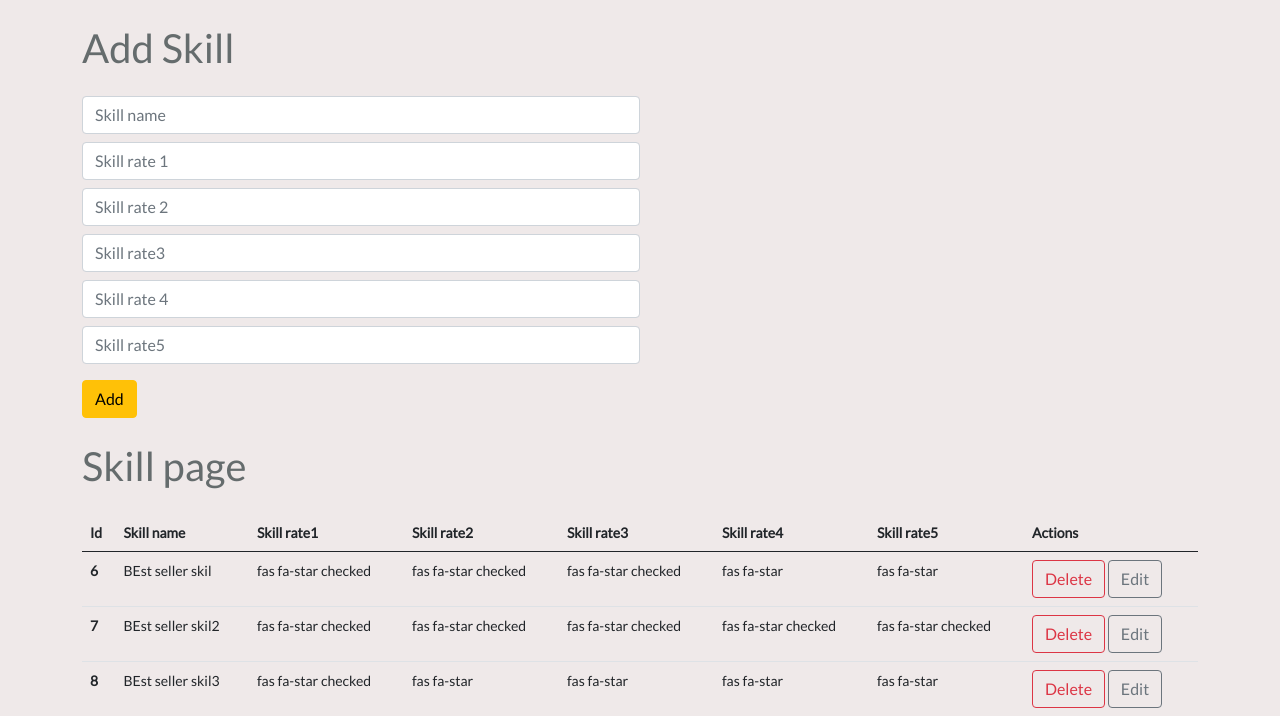
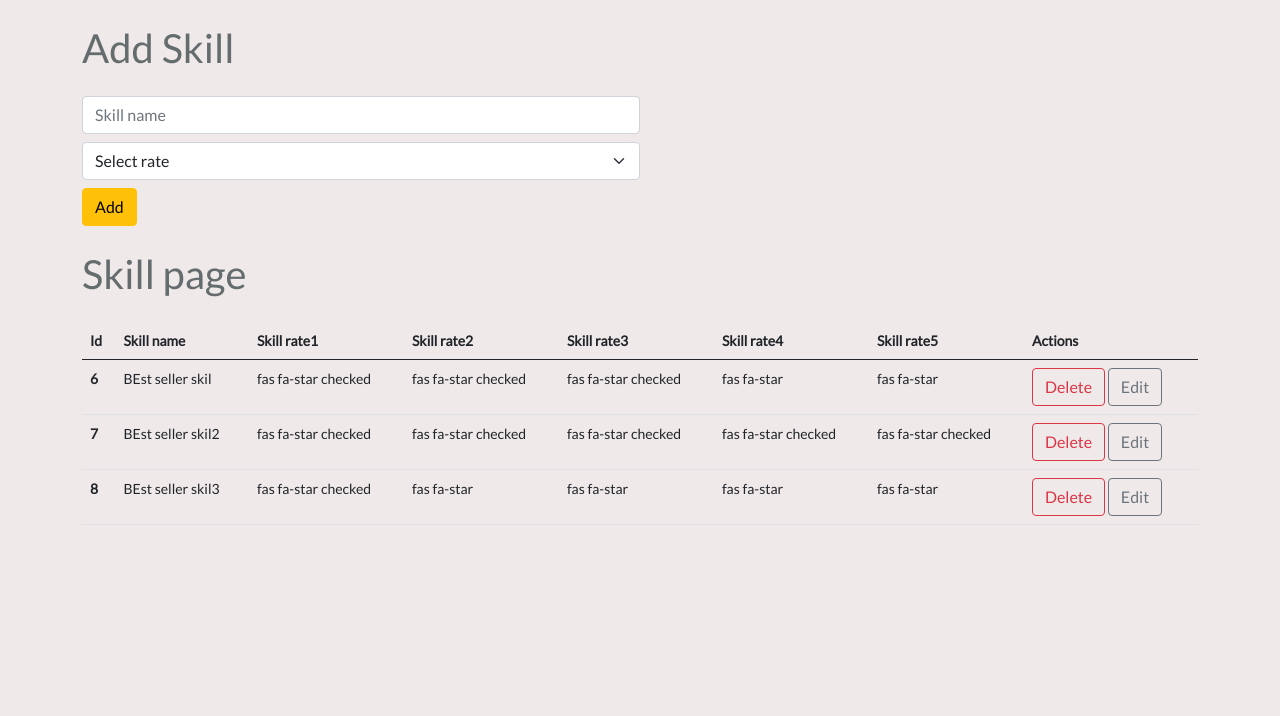
Before and after one commit to ShahlaMva9/main-project, a Flask app: page /admin/skill in a window 1280 px wide. Shown: the part 70-786 px from the top of the page. After the commit the page ends 586 px from the top, so only its background shows below. Run offline with Flask 2, Linux system fonts and the light colour scheme; a user stored in the database is signed in; data comes from the database, SQL or seed files in the repository; both versions use the stored data as it was after the commit; parts of the project's set-up code (start-up, migrations or seed data) failed here and were passed over; some libraries are stand-ins or nearby versions.

Commit message:
Upgrade icon select

```diff
--- a/controllers/admin/skill.py
+++ b/controllers/admin/skill.py
@@ -9,14 +9,14 @@ def admin_skill_index():
     from models import Skill
     skills=Skill.query.all()
     if request.method == 'POST':
+         selectedSkill = int(request.form['skill-select'])
          skill=Skill(
              skill_name=request.form['skill_name'],
-             skill_rate1=request.form['skill_rate1'],
-             skill_rate2=request.form['skill_rate2'],
-             skill_rate3=request.form['skill_rate3'],
-             skill_rate4=request.form['skill_rate4'],
-             skill_rate5=request.form['skill_rate5']
-
+             skill_rate1= "fas fa-star checked" if selectedSkill >= 1 else "fas fa-star",
+             skill_rate2= "fas fa-star checked" if selectedSkill >= 2 else "fas fa-star",
+             skill_rate3= "fas fa-star checked" if selectedSkill >= 3 else "fas fa-star",
+             skill_rate4= "fas fa-star checked" if selectedSkill >= 4 else "fas fa-star",
+             skill_rate5="fas fa-star checked" if selectedSkill == 5 else "fas fa-star"
          )
          db.session.add(skill)
          db.session.commit()
--- a/controllers/admin/socialprof.py
+++ b/controllers/admin/socialprof.py
@@ -1,6 +1,7 @@
 from run import app
 from flask import render_template,redirect,request
 from flask_login import login_required
+
 @app.route('/admin/socialprof',methods=["GET","POST"])
 @login_required
 def admin_socialicon_index():
--- a/static/app/css/style.css
+++ b/static/app/css/style.css
@@ -148,6 +148,8 @@ body {
 }
 .content {
   display: none;
+  overflow-y: auto;
+  overflow-x: hidden;
 }
 .closeBtn {
   position: absolute;
--- a/templates/admin/dashboard.html
+++ b/templates/admin/dashboard.html
@@ -14,7 +14,7 @@
   <body>
     <nav class="navbar navbar-expand-lg navbar-dark bg-dark">
       <div class="container-fluid">
-        {% if url_for(request.endpoint) == '/admin/dashboard' %}
+        {% if '/admin/dashboard' in request.path %}
         <span class="navbar-brand">Admin panel</span>
         {% else %}
         <a class="navbar-brand" href="/admin/dashboard">Admin panel</a>
--- a/templates/admin/skill.html
+++ b/templates/admin/skill.html
@@ -8,36 +8,19 @@
       class="form-control my-2"
       placeholder="Skill name"
     />
-    <input
-      type="text"
-      name="skill_rate1"
-      class="form-control my-2"
-      placeholder="Skill rate 1"
-    />
-    <input
-      type="text"
-      name="skill_rate2"
-      class="form-control my-2"
-      placeholder="Skill rate 2"
-    />
-    <input
-      type="text"
-      name="skill_rate3"
-      class="form-control my-2"
-      placeholder="Skill rate3"
-    />
-    <input
-      type="text"
-      name="skill_rate4"
-      class="form-control my-2"
-      placeholder="Skill rate 4"
-    />
-    <input
-      type="text"
-      name="skill_rate5"
-      class="form-control my-2"
-      placeholder="Skill rate5"
-    />
+    <select
+      name="skill-select"
+      class="form-select"
+      aria-label="Default select example"
+    >
+      <option selected disabled>Select rate</option>
+      <option value="1">One</option>
+      <option value="2">Two</option>
+      <option value="3">Three</option>
+      <option value="4">Four</option>
+      <option value="5">Five</option>
+    </select>
+
     <input type="submit" class="btn btn-warning my-2" value="Add" />
   </form>
 
```
Also changed, not shown: templates/admin/socialprof.html (+22 -10 lines), templates/admin/updatesocialicon.html (+11 -0 lines), data_.db.
